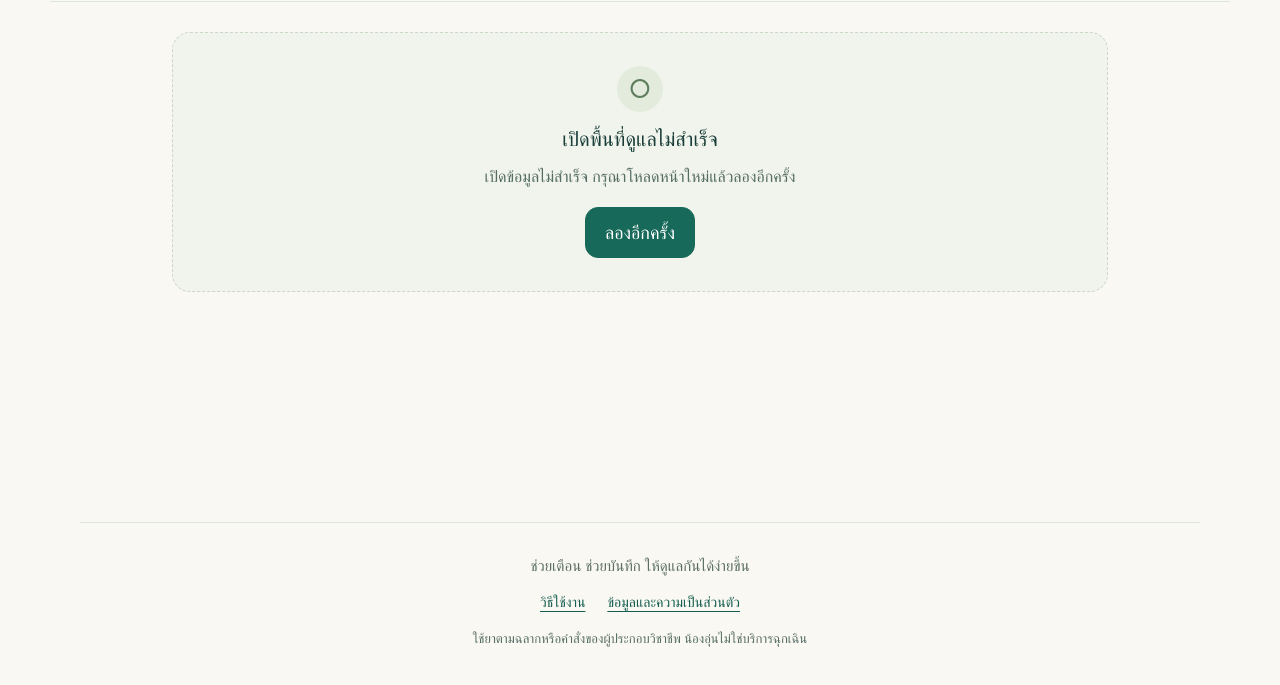
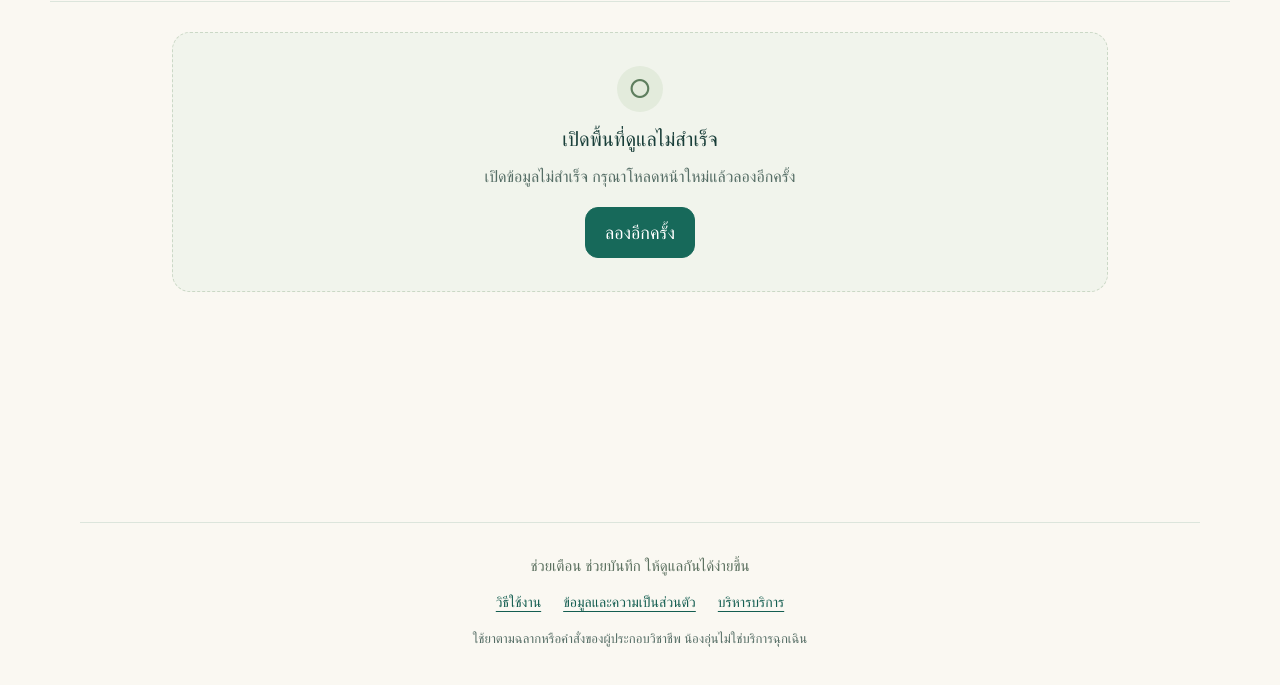
Before and after one commit to kengdesign/nong-oon, a website: page public/index.html in a window 1280 px wide. Shown: the part 117-802 px from the top of the page. Drawn offline with Linux system fonts and the light colour scheme; no server answers.

Commit message:
Wire authenticated service administration and bounded retention

```diff
--- a/public/index.html
+++ b/public/index.html
@@ -23,6 +23,6 @@
   </main>
   <p id="feedback" class="feedback" role="status" aria-live="polite" aria-atomic="true"></p>
   <dialog id="app-dialog" aria-labelledby="dialog-title"><div id="dialog-content"></div></dialog>
-  <footer class="site-footer"><p>ช่วยเตือน ช่วยบันทึก ให้ดูแลกันได้ง่ายขึ้น</p><nav aria-label="ข้อมูลบริการ"><a href="/help.html">วิธีใช้งาน</a><a href="/privacy.html">ข้อมูลและความเป็นส่วนตัว</a></nav><p class="small">ใช้ยาตามฉลากหรือคำสั่งของผู้ประกอบวิชาชีพ น้องอุ่นไม่ใช่บริการฉุกเฉิน</p></footer>
+  <footer class="site-footer"><p>ช่วยเตือน ช่วยบันทึก ให้ดูแลกันได้ง่ายขึ้น</p><nav aria-label="ข้อมูลบริการ"><a href="/help.html">วิธีใช้งาน</a><a href="/privacy.html">ข้อมูลและความเป็นส่วนตัว</a><a href="/admin.html">บริหารบริการ</a></nav><p class="small">ใช้ยาตามฉลากหรือคำสั่งของผู้ประกอบวิชาชีพ น้องอุ่นไม่ใช่บริการฉุกเฉิน</p></footer>
 </body>
 </html>
```
